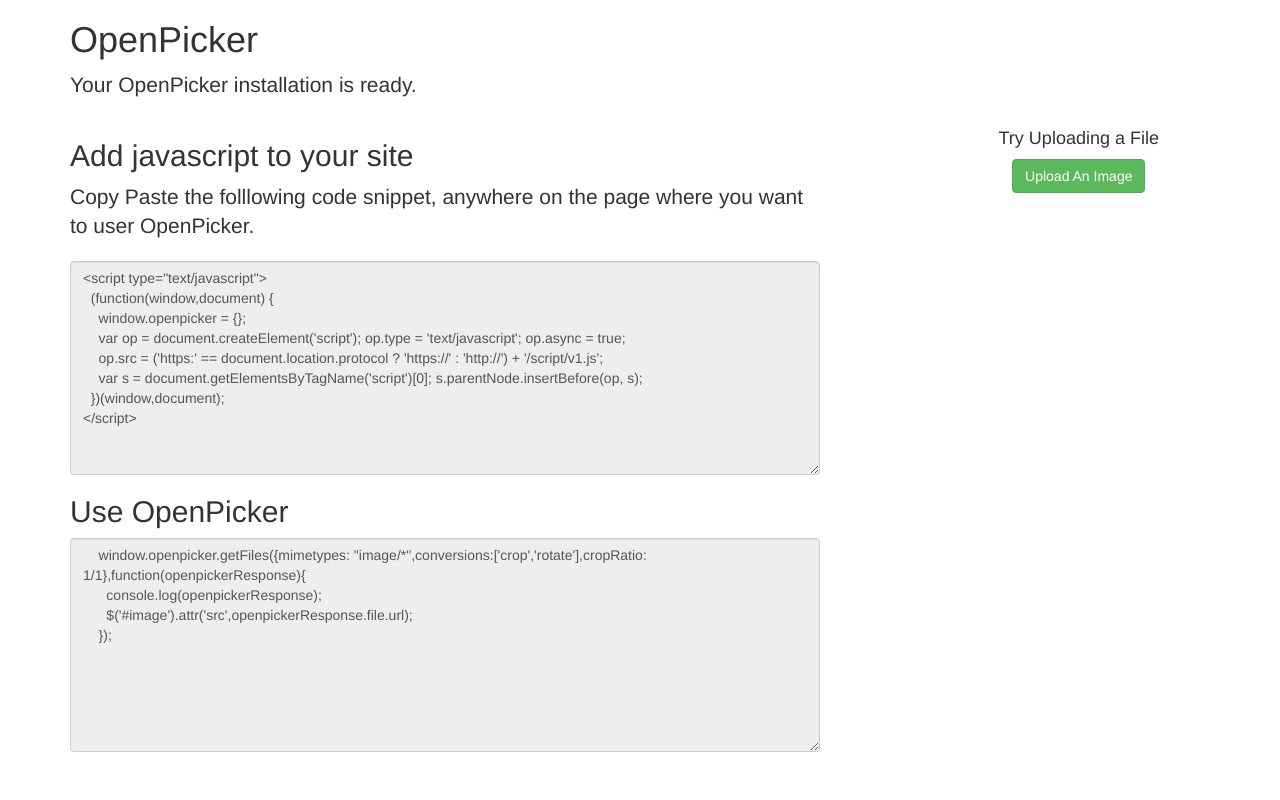
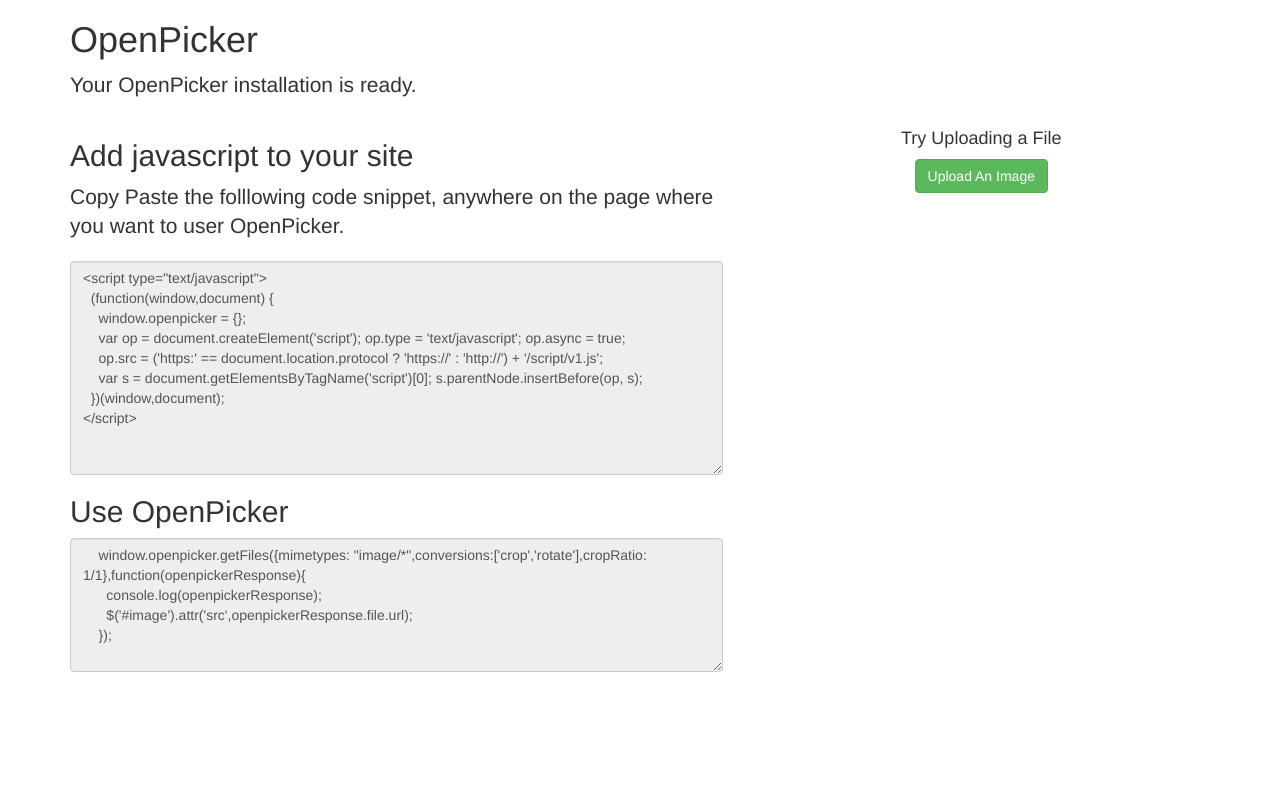
Before and after one commit to gauravtiwari5050/OpenPicker, a Node project: template website/views/usage.html.ejs in a window 1280 px wide. Run offline with Node 20 templates, Linux system fonts and the light colour scheme; the template is opened without the code that fills it, so the values that code supplies are empty; some libraries are stand-ins or nearby versions.

Commit message:
update usage page with demo and remove demo file

```diff
--- a/website/views/usage.html.ejs
+++ b/website/views/usage.html.ejs
@@ -4,16 +4,20 @@
     <meta charset="utf-8">
     <meta http-equiv="X-UA-Compatible" content="IE=edge">
     <meta name="viewport" content="width=device-width, initial-scale=1">
-    <!-- The above 3 meta tags *must* come first in the head; any other head content must come *after* these tags -->
-    <meta name="description" content="">
-    <meta name="author" content="">
-    <link rel="icon" href="../../favicon.ico">
 
     <title>OpenPicker - Installation and Usage </title>
 
      <!-- Bootstrap core CSS -->
     <link href="/dist/css/bootstrap.min.css" rel="stylesheet">
 
+    <script type="text/javascript">
+      (function(window,document) {
+        window.openpicker = {};
+        var op = document.createElement('script'); op.type = 'text/javascript'; op.async = true;
+        op.src = ('https:' == document.location.protocol ? 'https://' : 'http://') + '<%=host%>/script/v1.js';
+        var s = document.getElementsByTagName('script')[0]; s.parentNode.insertBefore(op, s);
+      })(window,document);
+    </script>
 
 
 
@@ -32,7 +36,7 @@
 
       <div class="row">
 
-        <div class="col-sm-8 blog-main">
+        <div class="col-sm-7 blog-main">
 
           <div class="blog-post">
             <h2 class="blog-post-title">Add javascript to your site</h2>
@@ -51,7 +55,7 @@
 
           <div class="blog-post">
             <h2 class="blog-post-title">Use OpenPicker</h2>
-            <textarea class="form-control" rows="10" readonly>
+            <textarea class="form-control" rows="6" readonly>
     window.openpicker.getFiles({mimetypes: &quot;image/*&quot;,conversions:['crop','rotate'],cropRatio: 1/1},function(openpickerResponse){
       console.log(openpickerResponse);
       $('#image').attr('src',openpickerResponse.file.url);
@@ -62,12 +66,13 @@
 
         </div><!-- /.blog-main -->
 
-        <div class="col-sm-3 col-sm-offset-1 blog-sidebar">
+        <div class="col-sm-5 ">
           <div class="sidebar-module sidebar-module-inset" style="text-align:center">
             <h4>Try Uploading a File</h4>
             <div>
-              <button class="btn btn-success"> Upload An Image </button>
+              <button id="button" class="btn btn-success"> Upload An Image </button>
             </div>
+            <img id="image"src="" style="width:100%;height:auto;padding-top:20px"></img>
           </div>
         </div><!-- /.blog-sidebar -->
 
@@ -84,6 +89,18 @@
     <script src="https://ajax.googleapis.com/ajax/libs/jquery/1.12.2/jquery.min.js"></script>
     <script>window.jQuery || document.write('<script src="../../assets/js/vendor/jquery.min.js"><\/script>')</script>
     <script src="https://maxcdn.bootstrapcdn.com/bootstrap/3.3.6/js/bootstrap.min.js"></script>
+    <script type="text/javascript">
+      $('#button').click(function(){
+
+          window.openpicker.getFiles({mimetypes: "image/*",conversions:['crop','rotate'],cropRatio: 1/1},function(openpickerResponse){
+            console.log("Open Picker Resonse is");
+            console.log(openpickerResponse);
+            $('#image').attr('src',openpickerResponse.file.url);
+          });
+
+      });
+    </script>
+
 
   </body>
 </html>
```
Also changed, not shown: demo/index.html (deleted, +0 -33 lines).
